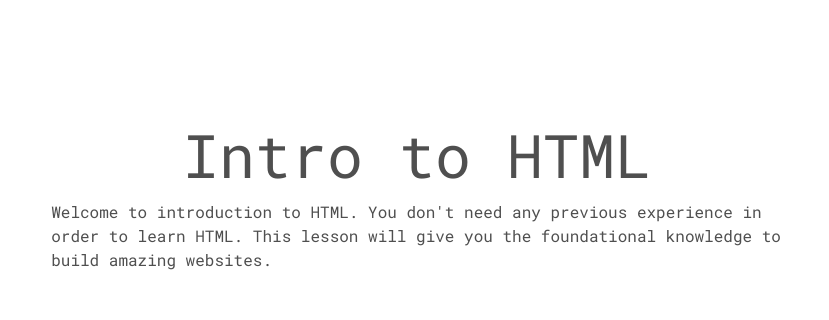
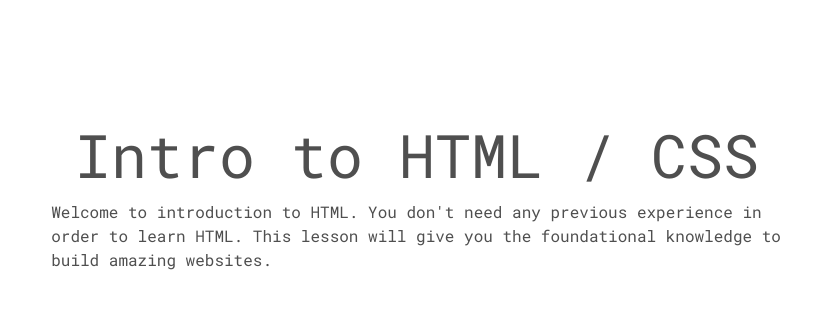
Before and after one commit to jduell12/intro_to_html, a plain HTML site: page index.html in a window 1280 px wide. Shown: the part 220-540 px from the top of the page, 0-829 px from the left. Drawn offline with Linux system fonts and the light colour scheme.

Commit message:
Changed title

```diff
--- a/index.html
+++ b/index.html
@@ -5,7 +5,7 @@
     <meta name="viewport" content="width=device-width, initial-scale=1.0">
     <link href="https://fonts.googleapis.com/css2?family=Roboto+Mono&display=swap" rel="stylesheet">
     <link rel="stylesheet" href="css/index.css">
-    <title>Intro to HTML</title>
+    <title>Intro to HTML / CSS</title>
 </head>
 <body>
     <header>
@@ -17,7 +17,7 @@
     </header>
     <section id="home">
         <div>
-            <h1>Intro to HTML</h1>
+            <h1>Intro to HTML / CSS</h1>
             <p>Welcome to introduction to HTML. You don't need any previous experience in order to learn HTML. This lesson will give you the foundational knowledge to build amazing websites.</p>
         </div>
         <img class="home__img" src="https://images.unsplash.com/photo-1549692520-acc6669e2f0c?ixlib=rb-4.0.3&ixid=MnwxMjA3fDB8MHxwaG90by1wYWdlfHx8fGVufDB8fHx8&auto=format&fit=crop&w=687&q=80" alt="software programmers">
```
